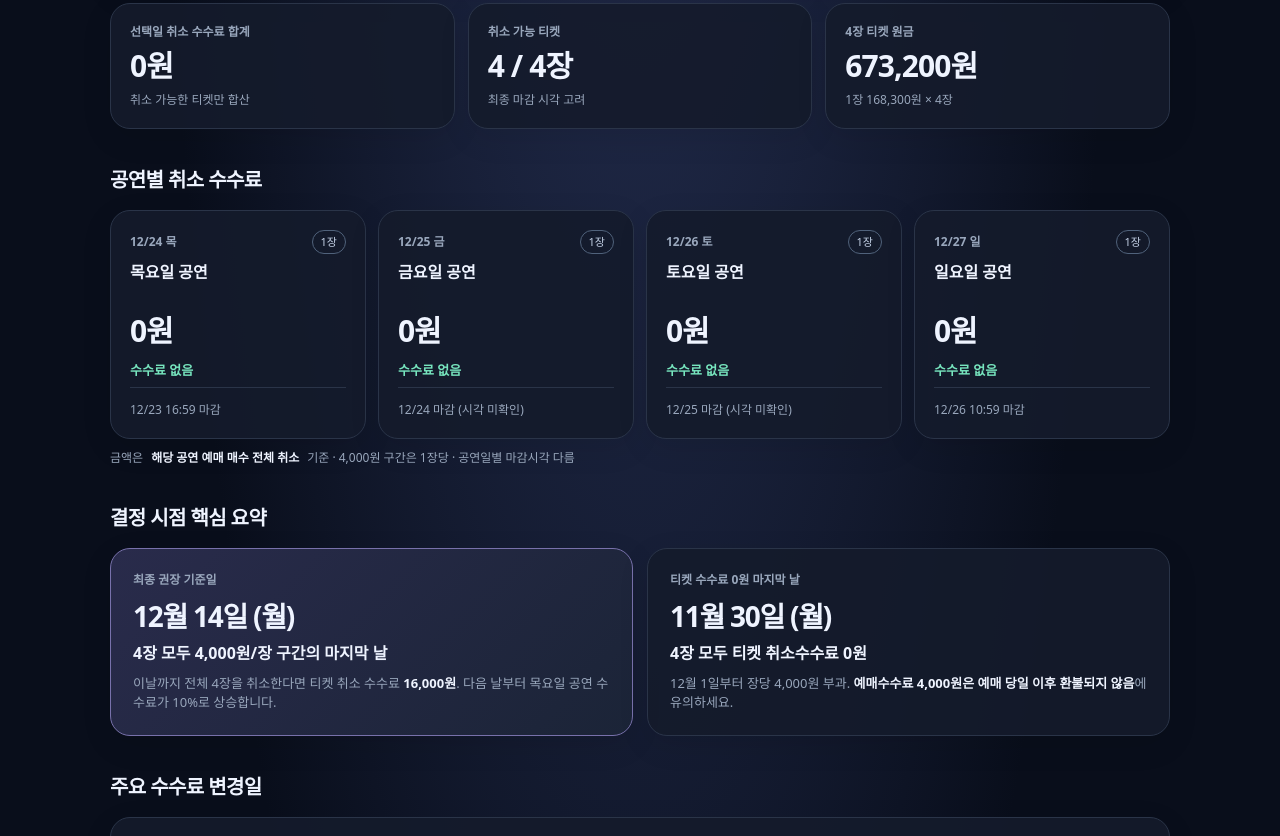
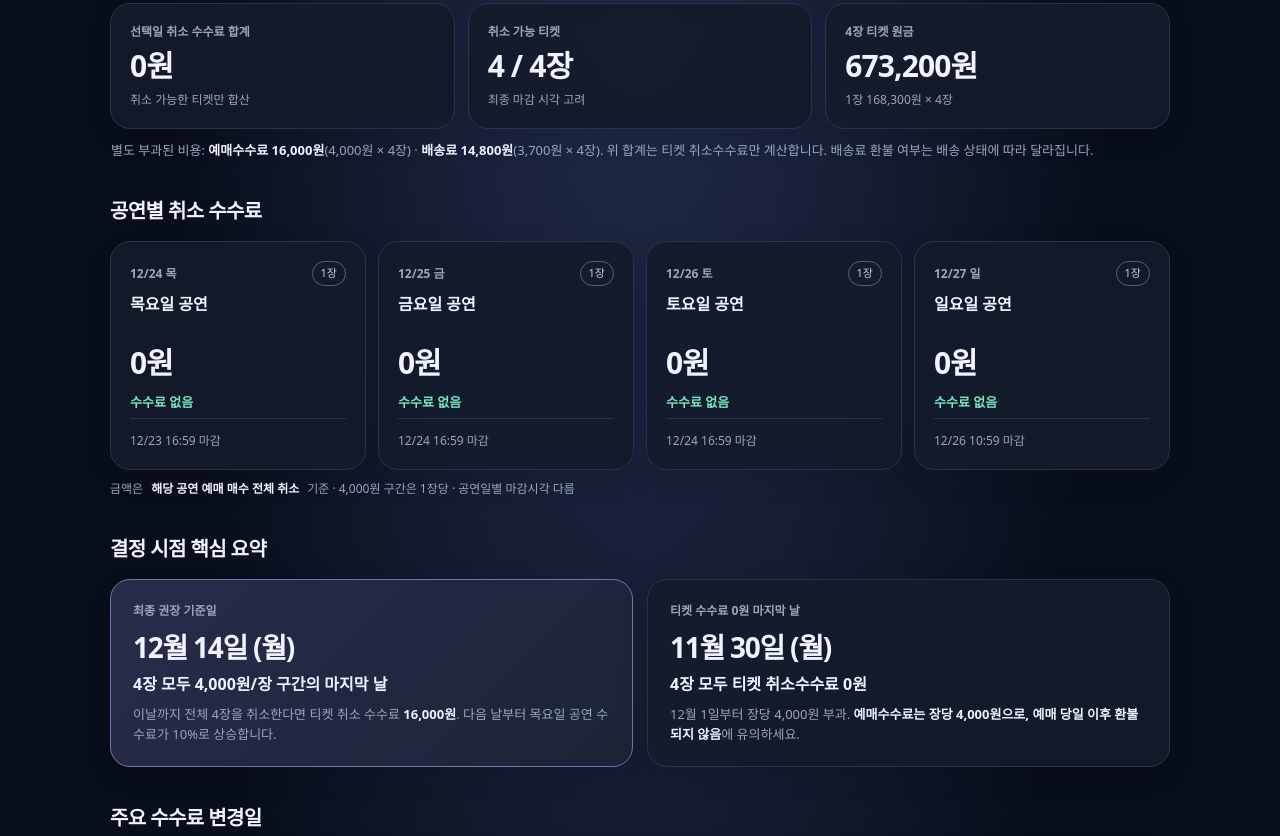
Before and after one commit to 000leeyg-ux/theboyz-cancel, a plain HTML site: page index.html in a window 1280 px wide. Shown: the part 352-1188 px from the top of the page. Drawn offline with Linux system fonts and the light colour scheme.

Commit message:
Add files via upload

```diff
--- a/index.html
+++ b/index.html
@@ -11,23 +11,24 @@
 <header class="hero"><div class="eyebrow">THE BOYZ · 2026 CONCERT</div><h1>취소 수수료 계산기</h1><p class="desc">12월 24일(목) ~ 27일(일) · 총 4장 · 멜론티켓 · 조회 날짜별 수수료를 한눈에</p></header>
 <section class="panel accent" aria-label="조회 날짜 선택"><div class="bar"><div><div class="label">취소 예정 날짜 · 한국 시간 기준</div><div class="date-row"><button id="prev" aria-label="하루 전">←</button><input aria-label="취소 예정 날짜" id="date" type="date" min="2026-11-23" max="2026-12-26"><button id="next" aria-label="하루 후">→</button><button id="today">오늘</button></div></div><div><div class="label">바로 이동</div><div class="quick"><button data-jump="2026-11-30">11/30 무료 종료</button><button data-jump="2026-12-14">12/14 권장일</button><button data-jump="2026-12-18">12/18</button><button data-jump="2026-12-23">12/23</button></div></div></div><p class="notice" id="date-note" aria-live="polite"></p></section>
 <section class="summary" aria-label="수수료 합계"><div class="panel"><div class="label">선택일 취소 수수료 합계</div><div id="total" class="big">—</div><div class="micro">취소 가능한 티켓만 합산</div></div><div class="panel"><div class="label">취소 가능 티켓</div><div id="available" class="big">—</div><div class="micro">최종 마감 시각 고려</div></div><div class="panel"><div class="label">4장 티켓 원금</div><div id="principal" class="big">673,200원</div><div class="micro">1장 168,300원 × 4장</div></div></section>
+<p class="notice" style="margin:12px 1px 0">별도 부과된 비용: <b style="color:var(--text)">예매수수료 16,000원</b>(4,000원 × 4장) · <b style="color:var(--text)">배송료 14,800원</b>(3,700원 × 4장). 위 합계는 티켓 취소수수료만 계산합니다. 배송료 환불 여부는 배송 상태에 따라 달라집니다.</p>
 <h2>공연별 취소 수수료</h2><div id="cards" class="grid" aria-live="polite"></div><p class="legend">금액은 <b>해당 공연 예매 매수 전체 취소</b> 기준 · 4,000원 구간은 1장당 · 공연일별 마감시각 다름</p>
-<h2>결정 시점 핵심 요약</h2><div class="highlights"><section class="panel primary"><div class="label">최종 권장 기준일</div><div class="hl-date">12월 14일 (월)</div><h3>4장 모두 4,000원/장 구간의 마지막 날</h3><div class="hl-note">이날까지 전체 4장을 취소한다면 티켓 취소 수수료 <b style="color:var(--text)">16,000원</b>. 다음 날부터 목요일 공연 수수료가 10%로 상승합니다.</div></section><section class="panel"><div class="label">티켓 수수료 0원 마지막 날</div><div class="hl-date">11월 30일 (월)</div><h3>4장 모두 티켓 취소수수료 0원</h3><div class="hl-note">12월 1일부터 장당 4,000원 부과. <b style="color:var(--text)">예매수수료 4,000원은 예매 당일 이후 환불되지 않음</b>에 유의하세요.</div></section></div>
+<h2>결정 시점 핵심 요약</h2><div class="highlights"><section class="panel primary"><div class="label">최종 권장 기준일</div><div class="hl-date">12월 14일 (월)</div><h3>4장 모두 4,000원/장 구간의 마지막 날</h3><div class="hl-note">이날까지 전체 4장을 취소한다면 티켓 취소 수수료 <b style="color:var(--text)">16,000원</b>. 다음 날부터 목요일 공연 수수료가 10%로 상승합니다.</div></section><section class="panel"><div class="label">티켓 수수료 0원 마지막 날</div><div class="hl-date">11월 30일 (월)</div><h3>4장 모두 티켓 취소수수료 0원</h3><div class="hl-note">12월 1일부터 장당 4,000원 부과. <b style="color:var(--text)">예매수수료는 장당 4,000원으로, 예매 당일 이후 환불되지 않음</b>에 유의하세요.</div></section></div>
 <h2>주요 수수료 변경일</h2><section class="panel"><div id="timeline" class="list"></div></section>
-<section class="panel methods"><div class="bar"><div><h3>구매 조건과 계산 기준</h3><div class="small">단가는 필요 시 직접 수정할 수 있습니다.</div></div><div class="price-input"><label for="unitPrice" class="label">1장 금액</label><input id="unitPrice" type="number" value="168300" step="100" min="0"><span class="small">원</span></div></div><ul><li><b style="color:var(--text)">기본가 198,000원 → 할인 적용 168,300원</b>을 취소수수료 계산 기준으로 가정했습니다. 할인 전 정가 기준 부과 등 특약이 있다면 실제 금액과 달라질 수 있습니다.</li><li>예매수수료 <b style="color:var(--text)">4,000원</b> 및 배송료 <b style="color:var(--text)">3,700원</b>은 제공된 구매내역 기준입니다. 4개 회차에 각각 부과됐는지는 확인되지 않아 수수료 합계에서 제외했습니다.</li><li>예매일(11/23) 당일 자정 전 취소한 경우에만 예매수수료 환불. 배송이 시작된 티켓은 반송 도착일 기준 수수료가 부과되고 배송료가 환불되지 않을 수 있습니다.</li><li>목요일 12/23 <b style="color:var(--text)">16:59</b>, 일요일 12/26 <b style="color:var(--text)">10:59</b>에 취소 마감. <span class="note-red">금·토요일의 정확한 마감 시각은 미확인</span>이므로 마지막 날의 수수료는 마감 전이라고 가정한 금액입니다.</li><li>조회 날짜는 한국 시간 기준으로 자동 설정됩니다. 당일 마감 시각이 지난 경우 목·일요일 티켓은 취소 불가로 처리합니다. 금·토요일 마지막 날은 별도 확인이 필요합니다.</li></ul></section>
+<section class="panel methods"><div class="bar"><div><h3>구매 조건과 계산 기준</h3><div class="small">단가는 필요 시 직접 수정할 수 있습니다.</div></div><div class="price-input"><label for="unitPrice" class="label">1장 금액</label><input id="unitPrice" type="number" value="168300" step="100" min="0"><span class="small">원</span></div></div><ul><li><b style="color:var(--text)">기본가 198,000원 → 할인 적용 168,300원</b>을 취소수수료 계산 기준으로 가정했습니다. 할인 전 정가 기준 부과 등 특약이 있다면 실제 금액과 달라질 수 있습니다.</li><li>예매수수료 <b style="color:var(--text)">장당 4,000원 × 4장 = 16,000원</b>, 배송료 <b style="color:var(--text)">장당 3,700원 × 4장 = 14,800원</b>으로 각각 부과됐습니다. 위의 <b style="color:var(--text)">취소 수수료 합계에는 티켓 취소 수수료만 표시</b>하며, 예매수수료·배송료는 별도로 안내합니다.</li><li>예매일(11/23) 밤 12시 이전에 취소한 경우에만 예매수수료가 환불됩니다. 이후 취소 시 예매수수료 총 16,000원은 환불되지 않습니다. 배송이 시작된 티켓을 반송하는 경우 배송료 총 14,800원은 환불되지 않으며, 티켓 반송 도착일 기준으로 취소수수료가 부과됩니다. 배송 시작 전 배송료 환불 여부는 예매 조건을 확인하세요.</li><li>확정된 취소 마감: <b style="color:var(--text)">목요일 12/23 16:59 · 금요일 12/24 16:59 · 토요일 12/24 16:59 · 일요일 12/26 10:59</b>. 특히 <span class="note-red">토요일 공연도 12/24 16:59에 취소가 마감</span>되어 12/25에는 취소할 수 없습니다.</li><li>조회 날짜는 한국 시간 기준으로 자동 설정됩니다. 각 공연의 마감 당일에는 한국 현재 시각이 마감 시각을 지난 경우 자동으로 취소 불가 처리합니다. 과거·미래 날짜는 마감 전 시점에 취소한다고 가정합니다.</li></ul></section>
 <p class="footer">개인 예매 관리용 · 입력한 정보는 기기에서만 처리되며 서버로 전송되지 않습니다 · 공식 취소 규정 및 예매내역을 우선하세요.</p>
 </main>
 <script>
 'use strict';
-const SHOWS=[{name:'목요일 공연',day:'12/24 목',date:'2026-12-24',count:1,close:'2026-12-23',time:'16:59',confirmed:true},{name:'금요일 공연',day:'12/25 금',date:'2026-12-25',count:1,close:'2026-12-24',time:null,confirmed:false},{name:'토요일 공연',day:'12/26 토',date:'2026-12-26',count:1,close:'2026-12-25',time:null,confirmed:false},{name:'일요일 공연',day:'12/27 일',date:'2026-12-27',count:1,close:'2026-12-26',time:'10:59',confirmed:true}];
-const EVENTS=[['2026-12-01','전체 공연','장당 4,000원 수수료 시작','4,000원'],['2026-12-15','목요일 · 1장','10% 구간 시작','10%'],['2026-12-16','금요일 · 1장','10% 구간 시작','10%'],['2026-12-17','토요일 · 1장','10% 구간 시작','10%'],['2026-12-18','목요일 · 1장','20% 구간 시작','20%'],['2026-12-18','일요일 · 1장','10% 구간 시작','10%'],['2026-12-19','금요일 · 1장','20% 구간 시작','20%'],['2026-12-20','토요일 · 1장','20% 구간 시작','20%'],['2026-12-21','일요일 · 1장','20% 구간 시작','20%'],['2026-12-22','목요일 · 1장','30% 구간 시작','30%'],['2026-12-23','금요일 · 1장','30% 구간 시작','30%'],['2026-12-23','목요일 · 1장','16:59 최종 취소 마감','마감'],['2026-12-24','토요일 · 1장','30% 구간 시작','30%'],['2026-12-25','일요일 · 1장','30% 구간 시작','30%'],['2026-12-26','일요일 · 1장','10:59 최종 취소 마감','마감']];
+const SHOWS=[{name:'목요일 공연',day:'12/24 목',date:'2026-12-24',count:1,close:'2026-12-23',time:'16:59',confirmed:true},{name:'금요일 공연',day:'12/25 금',date:'2026-12-25',count:1,close:'2026-12-24',time:'16:59',confirmed:true},{name:'토요일 공연',day:'12/26 토',date:'2026-12-26',count:1,close:'2026-12-24',time:'16:59',confirmed:true},{name:'일요일 공연',day:'12/27 일',date:'2026-12-27',count:1,close:'2026-12-26',time:'10:59',confirmed:true}];
+const EVENTS=[['2026-12-01','전체 공연','장당 4,000원 수수료 시작','4,000원'],['2026-12-15','목요일 · 1장','10% 구간 시작','10%'],['2026-12-16','금요일 · 1장','10% 구간 시작','10%'],['2026-12-17','토요일 · 1장','10% 구간 시작','10%'],['2026-12-18','목요일 · 1장','20% 구간 시작','20%'],['2026-12-18','일요일 · 1장','10% 구간 시작','10%'],['2026-12-19','금요일 · 1장','20% 구간 시작','20%'],['2026-12-20','토요일 · 1장','20% 구간 시작','20%'],['2026-12-21','일요일 · 1장','20% 구간 시작','20%'],['2026-12-22','목요일 · 1장','30% 구간 시작','30%'],['2026-12-23','금요일 · 1장','30% 구간 시작','30%'],['2026-12-23','목요일 · 1장','16:59 최종 취소 마감','마감'],['2026-12-24','토요일 · 1장','30% 구간 시작 · 16:59 취소 마감','30%'],['2026-12-24','금요일 · 1장','16:59 최종 취소 마감','마감'],['2026-12-24','토요일 · 1장','16:59 최종 취소 마감','마감'],['2026-12-25','일요일 · 1장','30% 구간 시작','30%'],['2026-12-26','일요일 · 1장','10:59 최종 취소 마감','마감']];
 const $=id=>document.getElementById(id);const won=n=>Math.round(n).toLocaleString('ko-KR')+'원';const min='2026-11-23',max='2026-12-26';
 function koreaNow(){const parts=new Intl.DateTimeFormat('en-CA',{timeZone:'Asia/Seoul',year:'numeric',month:'2-digit',day:'2-digit',hour:'2-digit',minute:'2-digit',hourCycle:'h23'}).formatToParts(new Date());const obj={};for(const p of parts)obj[p.type]=p.value;return {day:`${obj.year}-${obj.month}-${obj.day}`,hm:`${obj.hour}:${obj.minute}`}}
 function shiftDay(iso,step){const d=new Date(iso+'T00:00:00Z');d.setUTCDate(d.getUTCDate()+step);return d.toISOString().slice(0,10)}
 function dayDiff(a,b){return (Date.parse(b+'T00:00:00Z')-Date.parse(a+'T00:00:00Z'))/86400000}
 function feeFor(s,day,unitPrice){const rem=dayDiff(day,s.date);if(rem<=0)return {fee:null,stage:'취소 불가',style:'unavailable'};if(day>s.close)return {fee:null,stage:'취소 불가',style:'unavailable'};if(day===s.close&&s.confirmed&&day===koreaNow().day&&koreaNow().hm>s.time)return {fee:null,stage:'마감 시각 경과',style:'unavailable'};if(day<='2026-11-30')return {fee:0,stage:'수수료 없음',style:'free'};if(rem>=10)return {fee:Math.min(4000,unitPrice*.1)*s.count,stage:'4,000원/장',style:''};if(rem>=7)return {fee:unitPrice*.1*s.count,stage:'티켓 금액 10%',style:''};if(rem>=3)return {fee:unitPrice*.2*s.count,stage:'티켓 금액 20%',style:'high'};return {fee:unitPrice*.3*s.count,stage:'티켓 금액 30%',style:'high'}}
 function initTimeline(){const extra=[['2026-11-30','전체 공연','취소수수료 무료 마지막 날','무료 종료'],['2026-12-14','전체 공연','장당 4,000원 구간에서 4장 모두 취소 가능한 마지막 날','권장일']];const all=[...extra,...EVENTS].sort((a,b)=>a[0].localeCompare(b[0])||a[2].localeCompare(b[2]));$('timeline').innerHTML=all.map(([day,title,sub,label])=>`<div class="event"><div class="event-date">${day.slice(5).replace('-','/')}</div><div><div class="event-title">${title}</div><div class="event-sub">${sub}</div></div><span class="pill ${label==='마감'?'end':label==='권장일'?'warn':''}">${label}</span></div>`).join('')}
-function render(){const day=$('date').value;const now=koreaNow();const unitPrice=Math.max(0,Number($('unitPrice').value)||0);let total=0,available=0;let anyUnknown=false;const cards=SHOWS.map(s=>{const z=feeFor(s,day,unitPrice);if(z.fee!==null){total+=z.fee;available+=s.count};const closingDay=day===s.close;anyUnknown||=closingDay&&!s.confirmed;const closeDesc=s.confirmed?`${s.close.slice(5).replace('-','/')} ${s.time} 마감`:`${s.close.slice(5).replace('-','/')} 마감 (시각 미확인)`;const badge=closingDay?'마감일':`${s.count}장`;const bottom=z.fee===null?'해당 일자에는 취소할 수 없습니다.':closeDesc;return `<article class="panel daycard"><div class="dayhead"><div class="label">${s.day}</div><span class="tag">${badge}</span></div><h3>${s.name}</h3><div class="fee">${z.fee===null?'취소 불가':won(z.fee)}</div><div class="stage ${z.style}">${z.stage}</div><div class="bottom">${bottom}${closingDay&&!s.confirmed?'<br>※ 실제 마감 시각 확인 필요':''}</div></article>`});$('cards').innerHTML=cards.join('');$('total').textContent=won(total);$('available').textContent=available+' / 4장';$('principal').textContent=won(unitPrice*4);let note=day===now.day?'오늘 기준 수수료입니다.':`${day.replaceAll('-','.')}에 취소하는 경우의 수수료입니다.`;if(day<now.day)note+=' 선택한 과거 날짜의 예상 수수료를 조회 중입니다.';if(anyUnknown)note+=' 금·토요일 공연의 실제 취소 마감 시각은 확인이 필요합니다.';$('date-note').textContent=note;$('prev').disabled=day<=min;$('next').disabled=day>=max;}
+function render(){const day=$('date').value;const now=koreaNow();const unitPrice=Math.max(0,Number($('unitPrice').value)||0);let total=0,available=0;const cards=SHOWS.map(s=>{const z=feeFor(s,day,unitPrice);if(z.fee!==null){total+=z.fee;available+=s.count};const closingDay=day===s.close;const closeDesc=`${s.close.slice(5).replace('-','/')} ${s.time} 마감`;const badge=closingDay?'마감일':`${s.count}장`;const bottom=z.fee===null?'해당 일자에는 취소할 수 없습니다.':closeDesc;return `<article class="panel daycard"><div class="dayhead"><div class="label">${s.day}</div><span class="tag">${badge}</span></div><h3>${s.name}</h3><div class="fee">${z.fee===null?'취소 불가':won(z.fee)}</div><div class="stage ${z.style}">${z.stage}</div><div class="bottom">${bottom}</div></article>`});$('cards').innerHTML=cards.join('');$('total').textContent=won(total);$('available').textContent=available+' / 4장';$('principal').textContent=won(unitPrice*4);let note=day===now.day?'오늘 기준 수수료입니다.':`${day.replaceAll('-','.')}에 취소하는 경우의 수수료입니다.`;if(day<now.day)note+=' 선택한 과거 날짜의 예상 수수료를 조회 중입니다.';if(day==='2026-12-24')note+=' 금·토 공연은 16:59까지 취소 가능합니다.';$('date-note').textContent=note;$('prev').disabled=day<=min;$('next').disabled=day>=max;}
 function setDate(d){$('date').value=d<min?min:d>max?max:d;render()}
 $('date').addEventListener('change',render);$('unitPrice').addEventListener('input',render);$('today').addEventListener('click',()=>setDate(koreaNow().day));$('prev').addEventListener('click',()=>setDate(shiftDay($('date').value,-1)));$('next').addEventListener('click',()=>setDate(shiftDay($('date').value,1)));document.querySelectorAll('[data-jump]').forEach(b=>b.addEventListener('click',()=>setDate(b.dataset.jump)));initTimeline();setDate(koreaNow().day);
 </script></body></html>
```
